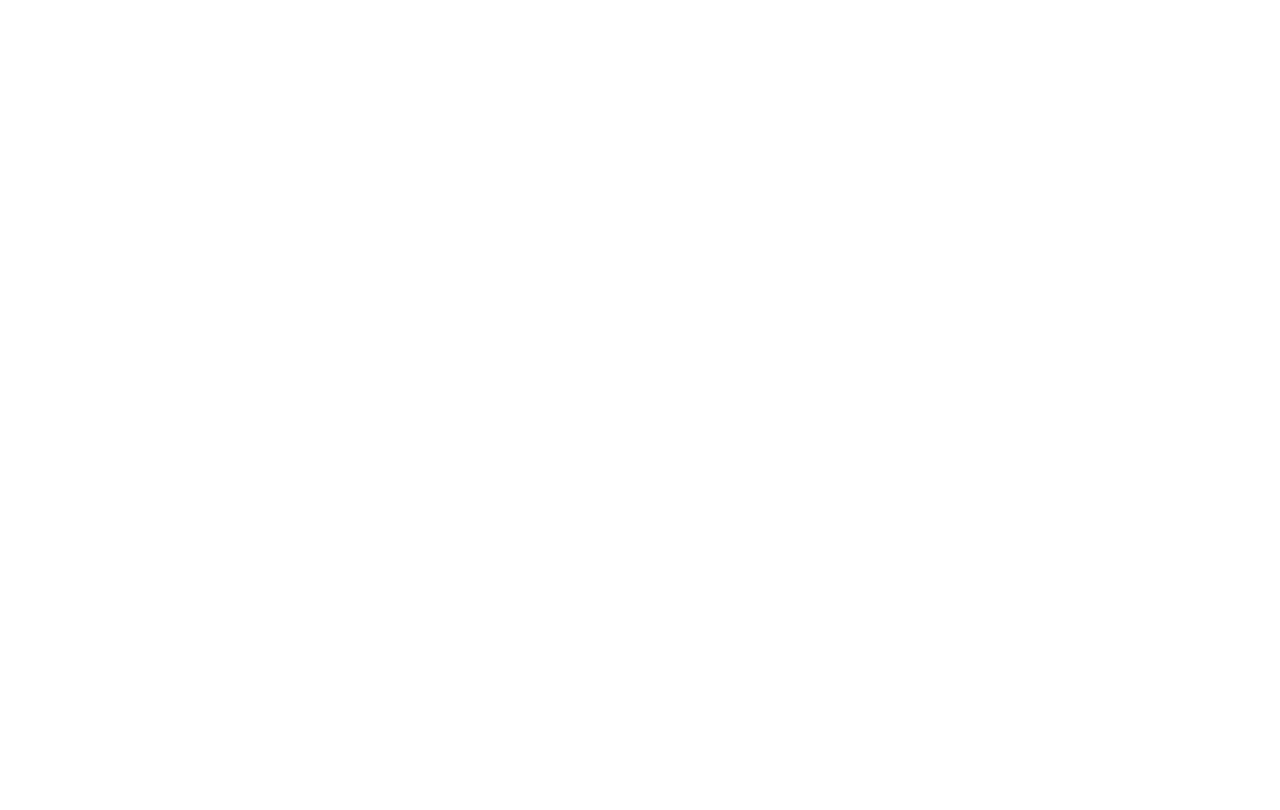
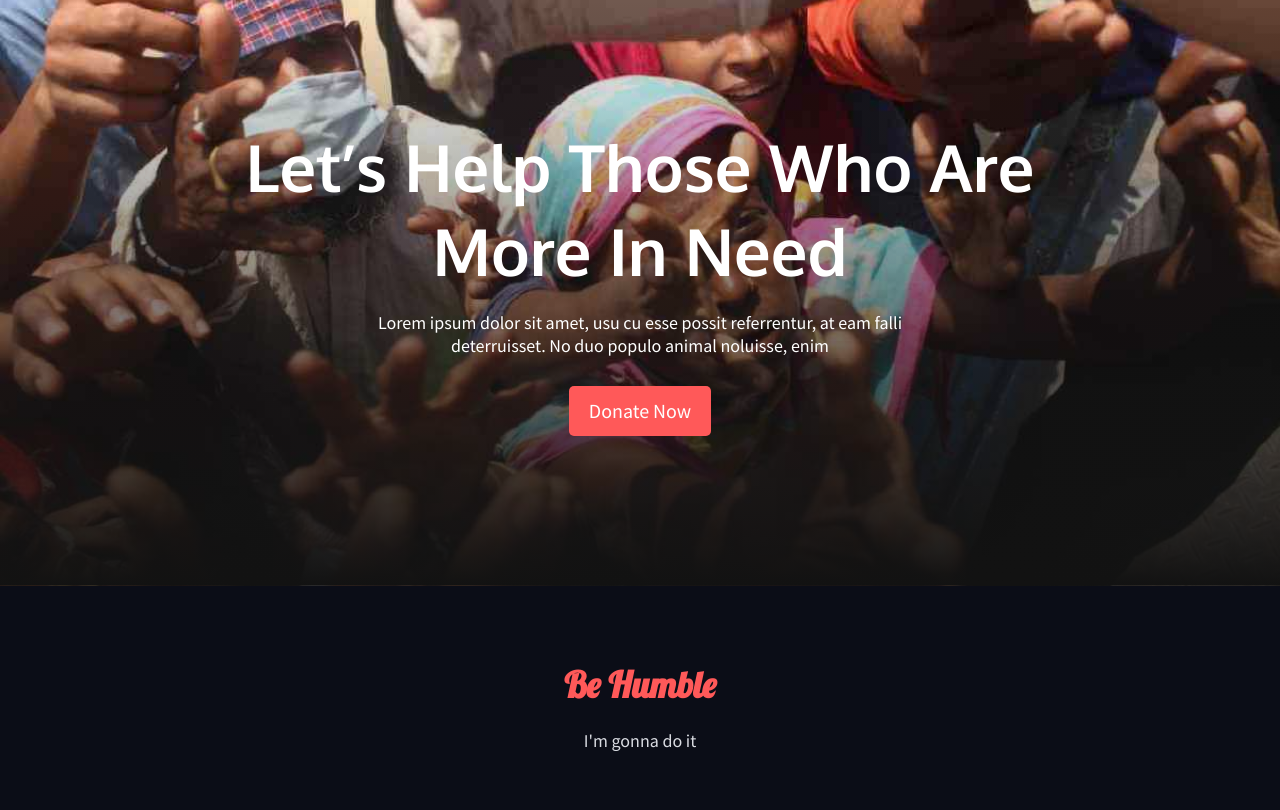
Before and after one commit to aroy15/donate-today, a plain HTML site: page index.html in a window 1280 px wide. Drawn offline with Linux system fonts and the light colour scheme.

Commit message:
hero section added

```diff
--- a/index.html
+++ b/index.html
@@ -4,9 +4,26 @@
     <meta charset="UTF-8">
     <meta http-equiv="X-UA-Compatible" content="IE=edge">
     <meta name="viewport" content="width=device-width, initial-scale=1.0">
+    <link rel="preconnect" href="https://fonts.googleapis.com">
+    <link rel="preconnect" href="https://fonts.gstatic.com" crossorigin>
+    <link href="https://fonts.googleapis.com/css2?family=Lobster&family=Oxygen:wght@700&family=Source+Sans+Pro&display=swap" rel="stylesheet">
+    <link rel="stylesheet" href="style.css">
     <title>Donate Today</title>
 </head>
 <body>
-
+    <!-- Hero Section -->
+    <section class="hero-section d-flex text-center">
+        <div class="container">
+            <h1>Let’s Help Those Who Are<br> More In Need</h1>
+            <p>Lorem ipsum dolor sit amet, usu cu esse possit referrentur, at eam falli <br>deterruisset. No duo populo animal noluisse, enim</p>
+            <a href="#" class="btn-red">Donate Now</a>
+        </div>
+    </section>
+    <footer class="d-flex text-center">
+        <div class="container">
+            <h3>Be Humble</h3>
+            <p>I'm gonna do it</p>
+        </div>
+    </footer>
 </body>
 </html>
--- a/style.css
+++ b/style.css
@@ -0,0 +1,62 @@
+body{
+    margin:0;
+    font-family: 'Source Sans Pro', sans-serif;
+    font-size:18px;
+    line-height: 1.3;
+}
+h1,h2,h3{
+    font-family: 'Oxygen', sans-serif;
+}
+h1{
+    font-size:65px;
+    margin-bottom:0;
+}
+.d-flex{
+    display: flex;
+}
+.align-center{
+    align-items: center;
+}
+.justify-content-center{
+    justify-content:center;
+}
+.text-center{
+    text-align:center;
+}
+.btn-red{
+    padding:12px 20px;
+    background-color:#FF5959;
+    color:#ffffff;
+    text-decoration: none;
+    border-radius: 5px;
+    font-size:20px;
+    display:inline-block;
+    margin-top:10px;
+}
+.container{
+    width:80%;
+    margin:auto;
+    padding:0 20px;
+}
+
+
+
+.hero-section{
+    padding:70px 0 150px 0;
+    background-image:linear-gradient(360deg, #121212 0%, rgba(18, 18, 18, 0) 100%), url(/images/donation8.jpg);
+    background-repeat: no-repeat;
+    background-size:cover;
+    background-position: center;
+    color:#ffffff;
+}
+footer{
+    background-color:#0B0D17;
+    color:#D9DBE1;
+    padding: 40px 0;
+}
+footer h3{
+    font-family: 'Lobster', cursive;
+    color:#FF5959;
+    font-size:36px;
+    margin-bottom:20px;
+}
```
